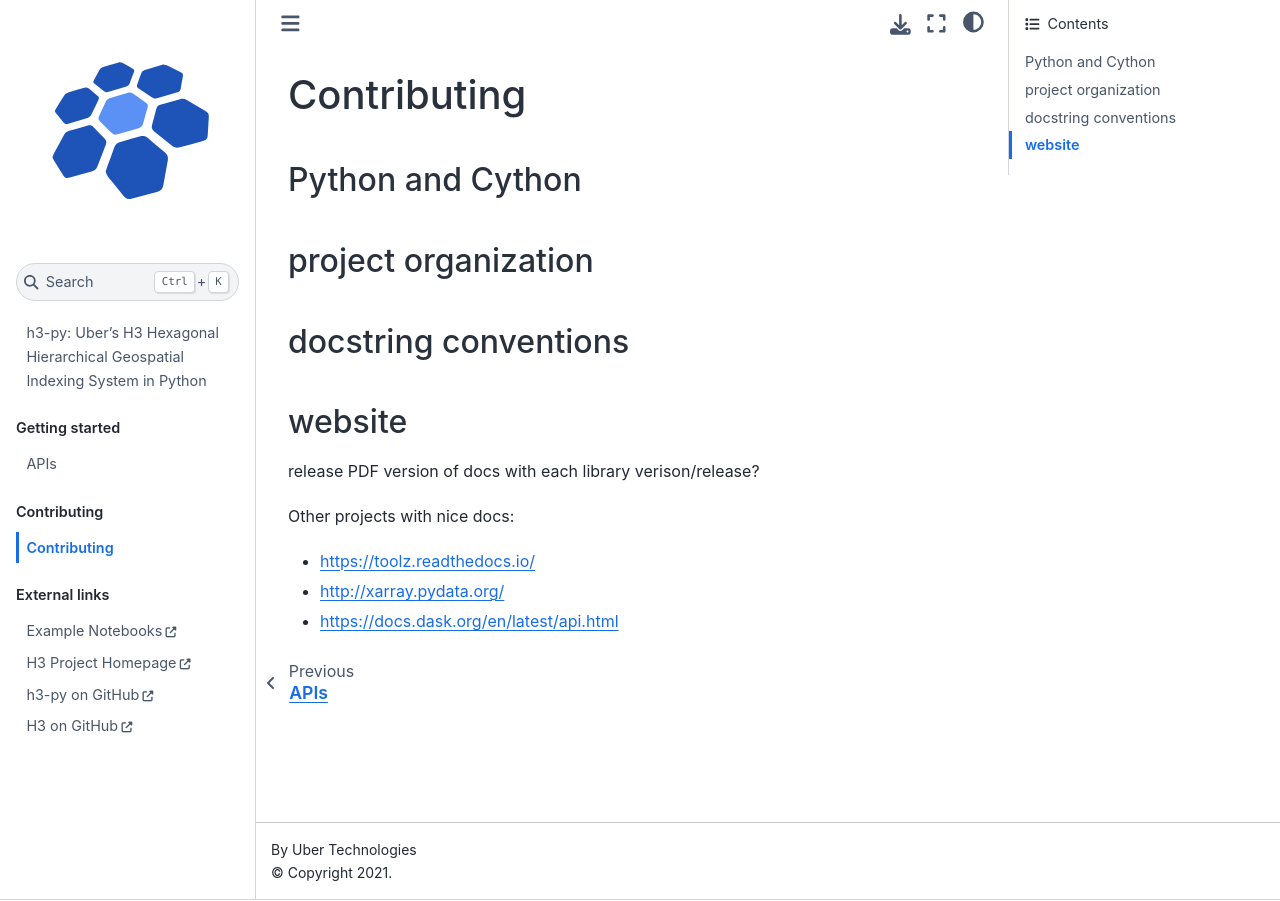
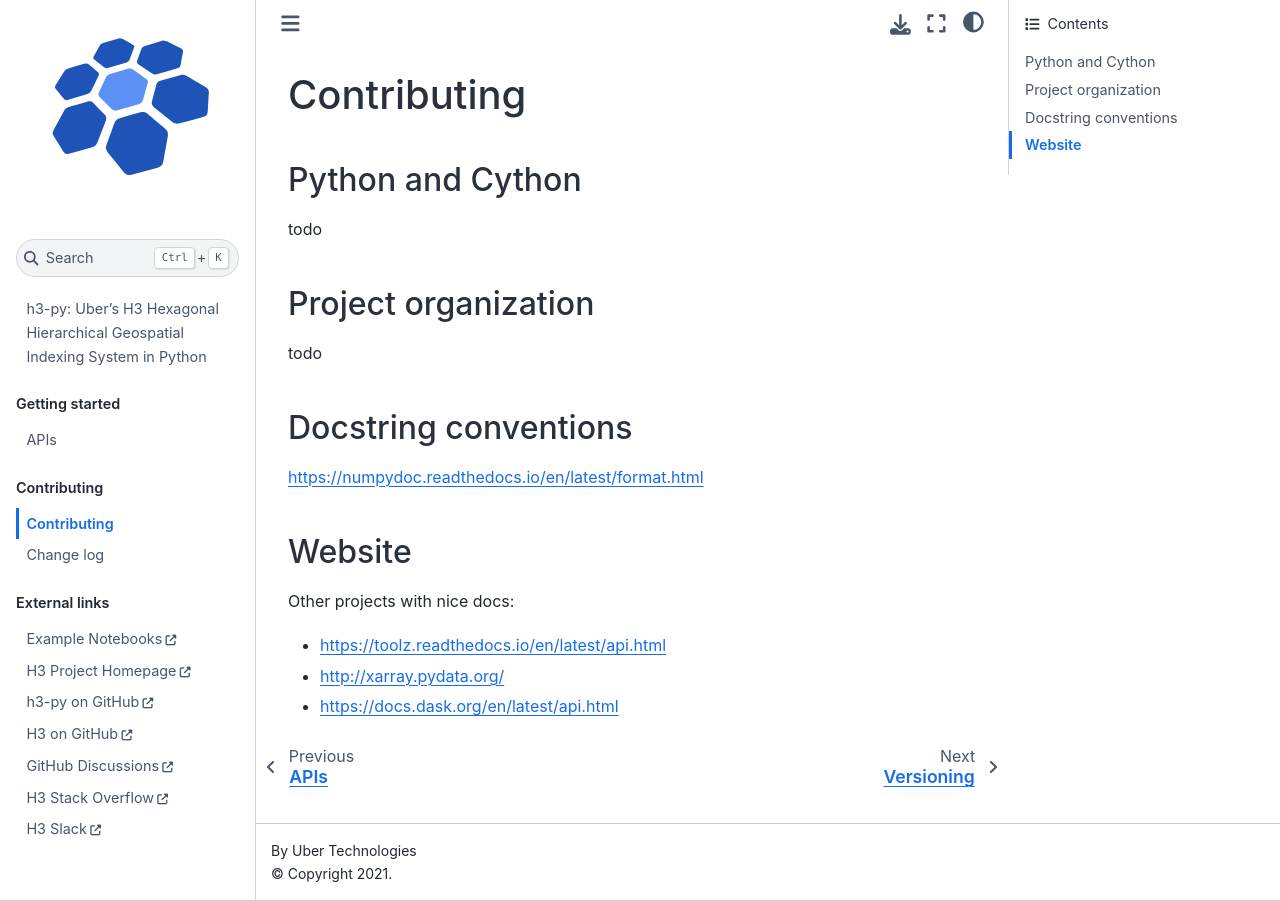
Before and after one commit to uber/h3-py, a Jupyter Book: the page built from docs/contributing.md, in a window 1280 px wide. Built offline with Jupyter Book 1.0.4 settings and Sphinx 7.4.7 and the Sphinx Book theme 1.1.4, drawn with Linux system fonts in a browser that asks for light colours; pages that are not in the unit, such as notebooks, are missing from menus.

Commit message:
docs in a good place

```diff
--- a/docs/_toc.yml
+++ b/docs/_toc.yml
@@ -1,6 +1,8 @@
 # Table of contents
 # Learn more at https://jupyterbook.org/customize/toc.html
 format: jb-book
+
+# todo: how to remove the root from the TOC? https://github.com/executablebooks/jupyter-book/issues/1423
 root: intro
 parts:
 - caption: Getting started
@@ -10,7 +12,8 @@ parts:
 - caption: Contributing
   chapters:
   - file: contributing
-  - file: changelog
+  - file: _changelog
+    title: Change log
 
 - caption: External links
   chapters:
@@ -22,3 +25,9 @@ parts:
     title: h3-py on GitHub
   - url: https://github.com/uber/h3
     title: H3 on GitHub
+  - url: https://github.com/uber/h3/discussions
+    title: GitHub Discussions
+  - url: https://stackoverflow.com/questions/tagged/h3
+    title: H3 Stack Overflow
+  - url: https://join.slack.com/t/h3-core/shared_invite/zt-g6u5r1hf-W_~uVJmfeiWtMQuBGc1NNg
+    title: H3 Slack
--- a/docs/contributing.md
+++ b/docs/contributing.md
@@ -2,16 +2,22 @@
 
 ## Python and Cython
 
-## project organization
+todo
 
-## docstring conventions
+## Project organization
 
-## website
+todo
 
-release PDF version of docs with each library verison/release?
+## Docstring conventions
+
+https://numpydoc.readthedocs.io/en/latest/format.html
+
+## Website
+
+<!-- release PDF version of docs with each library verison/release? -->
 
 Other projects with nice docs:
 
-- https://toolz.readthedocs.io/
+- https://toolz.readthedocs.io/en/latest/api.html
 - http://xarray.pydata.org/
 - https://docs.dask.org/en/latest/api.html
```
Also changed, not shown: docs/_changelog.md (added, +4 -0 lines), 2 other files.
